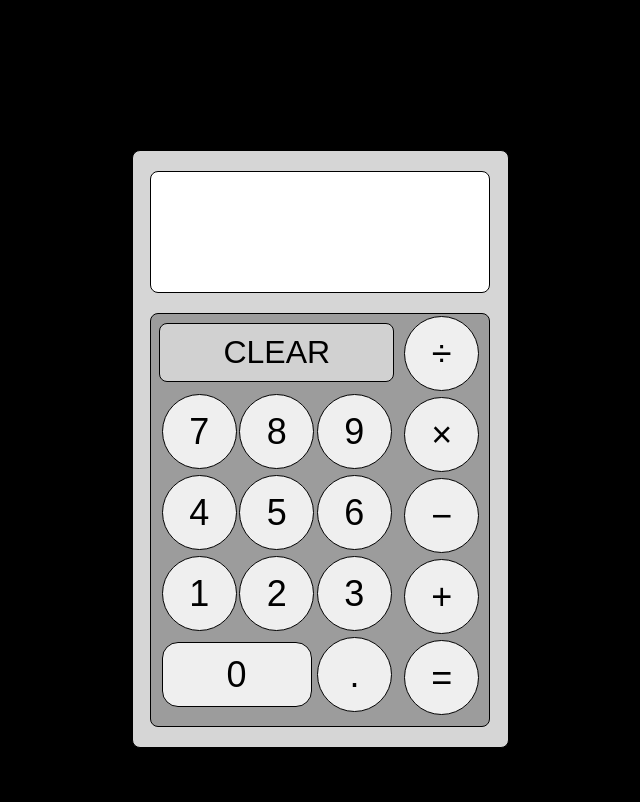
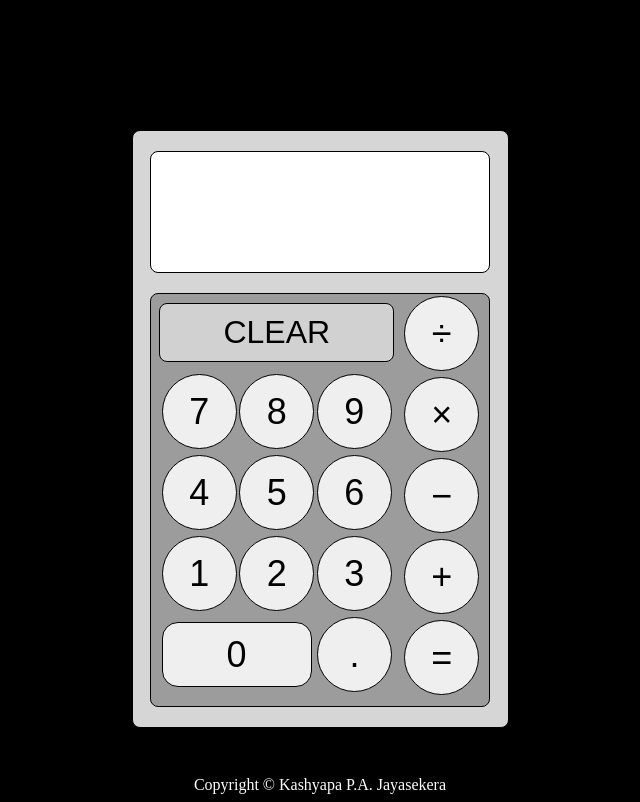
Before and after one commit to kash-jay/calculator, a plain HTML site: page index.html in a window 1280 px wide. Shown: the whole page, without its empty margins (320-960 px from the left). Drawn offline with Linux system fonts and the light colour scheme.

Commit message:
Added footer

```diff
--- a/index.html
+++ b/index.html
@@ -29,5 +29,8 @@
             </div>
         </div>
     </div>
+    <div class="footer">
+        Copyright &copy Kashyapa P.A. Jayasekera
+    </div>
 </body>
 </html>
--- a/styles.css
+++ b/styles.css
@@ -4,7 +4,7 @@ body {
 .calc-container {
     margin-left: auto;
     margin-right: auto;
-    margin-top: 150px;
+    margin-top: 130px;
     border: 1px solid black;
     border-radius: 8px;
     display: flex;
@@ -126,3 +126,9 @@ body {
     margin-right: 3px;
     height: 65px;
 }
+
+.footer {
+    color: white;
+    text-align: center;
+    margin-top: 48px;
+}
```
